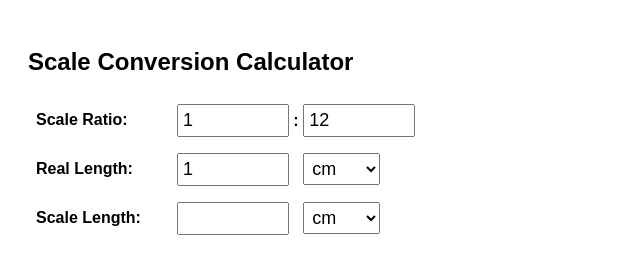
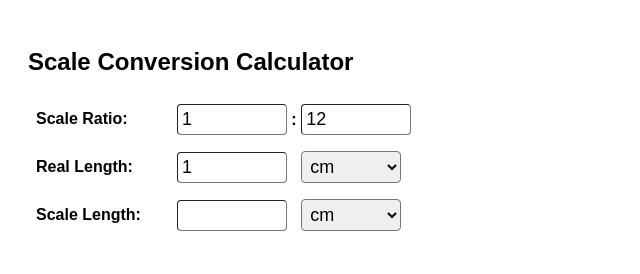
Before and after one commit to bunzinho/Scale-Conversion-Calculator, a plain HTML site: page index.html in a window 1280 px wide. Shown: the whole page, without its empty margins (0-640 px from the left). Drawn offline with Linux system fonts and the light colour scheme.

Commit message:
format css

```diff
--- a/index.html
+++ b/index.html
@@ -21,10 +21,15 @@
             width: 100px;
             padding: 4px;
             font-size: 18px;
+            border-radius: 4px;
+            border-width: thin;
          }
          select {
+            width: 100px;
             padding: 4px;
             font-size: 18px;
+            border-radius: 4px;
+            border-width: thin;
          }
          label {
             font-weight: bold;
```
Lines whose indentation alone changed are shown as unchanged.
